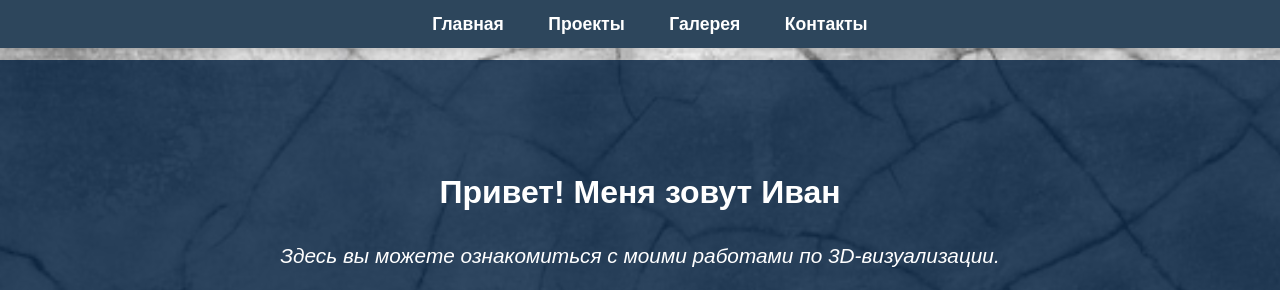
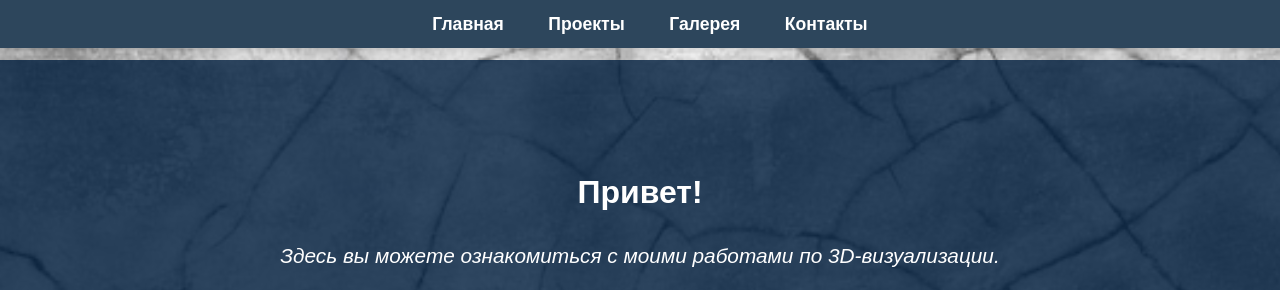
Before and after one commit to ivantiger27/visualize3d, a plain HTML site: page index.html in a window 1280 px wide. Shown: the top 290 px of the page. Drawn offline with Linux system fonts and the light colour scheme.

Commit message:
Update index.html

```diff
--- a/index.html
+++ b/index.html
@@ -303,7 +303,7 @@
 
     <section id="home" class="hero">
         <div class="container">
-            <h2>Привет! Меня зовут Иван</h2>
+            <h2>Привет!</h2>
             <p class="intro">Здесь вы можете ознакомиться с моими работами по 3D-визуализации.</p>
             <img src="images/final-work.jpg" alt="Главное изображение портфолио" onclick="openModal(this.src, this.alt)" loading="lazy">
         </div>
```
